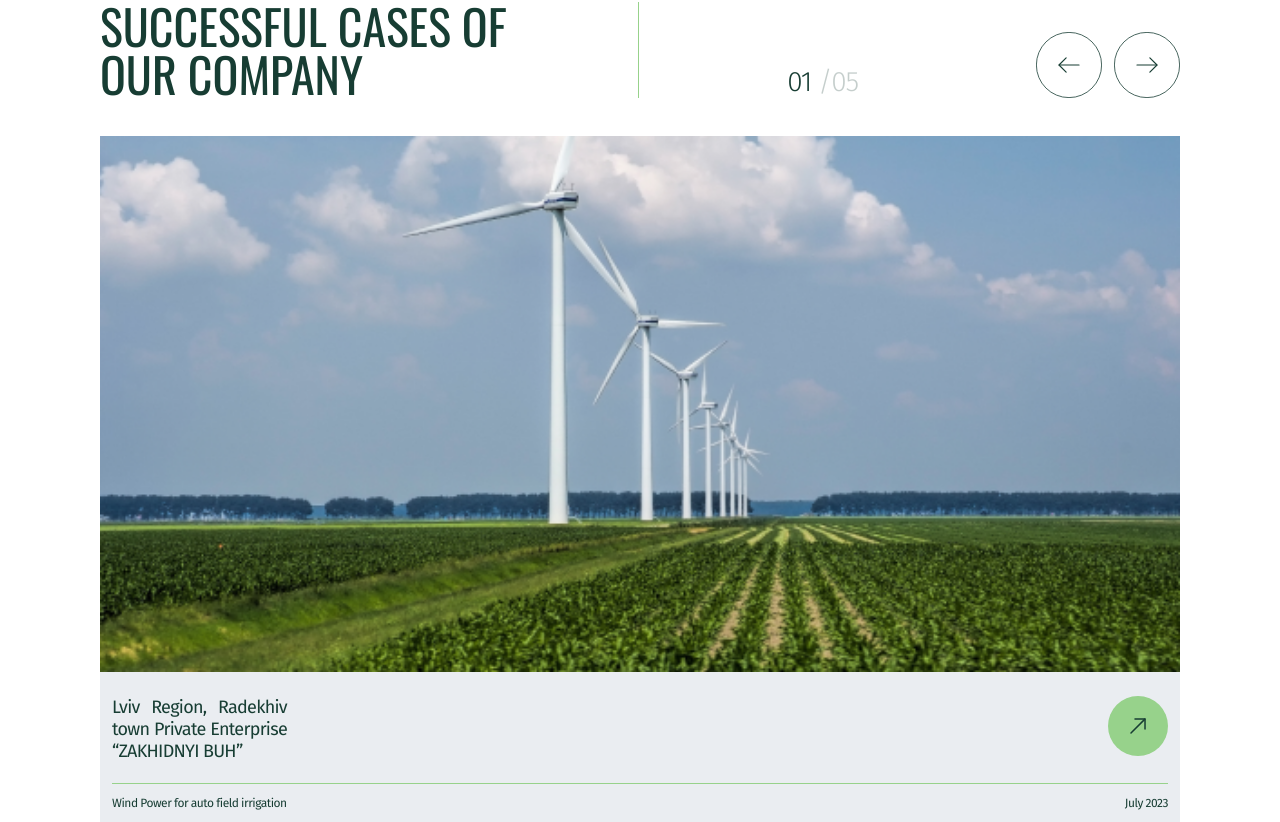
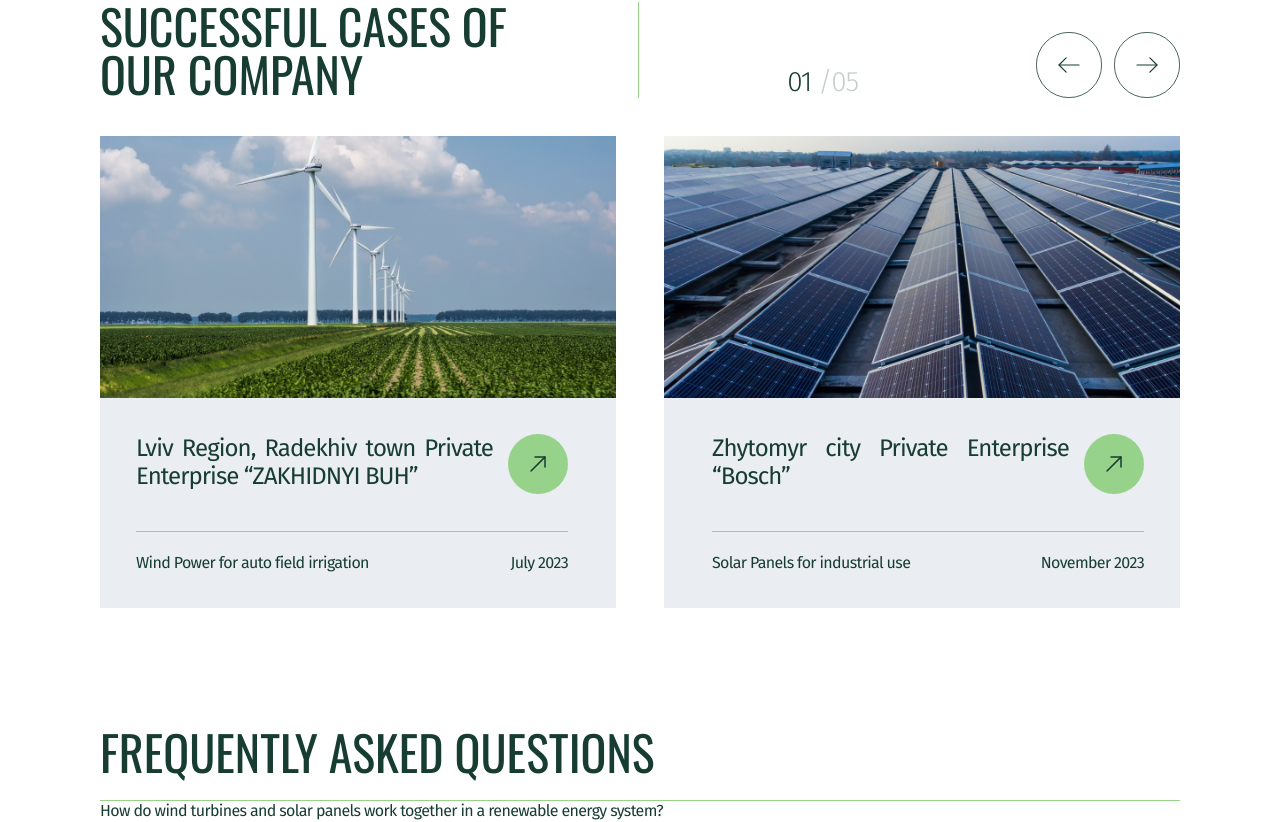
Before and after one commit to lksndr1/softryzen-ecosolution, a React (Create React App) app: page / in a window 1280 px wide. Shown: the part 2555-3377 px from the top of the page. Built offline with nearby package versions, Linux system fonts and the light colour scheme.

Commit message:
Done slider with all styles, media and functionality

```diff
--- a/package.json
+++ b/package.json
@@ -10,6 +10,7 @@
     "react-dom": "^18.3.1",
     "react-scripts": "5.0.1",
     "react-slick": "^0.30.2",
+    "react-swipeable": "^7.0.1",
     "slick-carousel": "^1.8.1",
     "web-vitals": "^2.1.4"
   },
--- a/src/App.js
+++ b/src/App.js
@@ -4,6 +4,7 @@ import Mainsec from './components/main/Mainsec';
 import About from './components/about/About';
 import Electricity from './components/electricity/Electricity';
 import Cases from './components/cases/Cases';
+import Faq from './components/faq/Faq';
 
 function App() {
   return (
@@ -13,6 +14,7 @@ function App() {
       <About />
       <Electricity />
       <Cases />
+      <Faq />
 
     </div>
   );
--- a/src/components/cases/Cases.js
+++ b/src/components/cases/Cases.js
@@ -1,9 +1,6 @@
-import React, { useRef, useState } from 'react';
-import Slider from "react-slick";
+import React, { useState, useEffect } from 'react';
+import { useSwipeable } from 'react-swipeable';
 import './cases.css';
-
-import "slick-carousel/slick/slick.css";
-import "slick-carousel/slick/slick-theme.css";
 
 import slide1 from '../../img/slide-1.png';
 import slide2 from '../../img/slide-2.png';
@@ -12,27 +9,43 @@ import slide4 from '../../img/slide-4.png';
 import slide5 from '../../img/slide-5.png';
 
 const Cases = () => {
-    const sliderRef = useRef(null);
+    // Slider-Cards img and Text
+    const slides = [
+        { img: slide1, slide_address: "Lviv Region, Radekhiv town Private Enterprise “ZAKHIDNYI BUH”", slide_type: "Wind Power for auto field irrigation", slide_date: "July 2023", href: '#first' },
+        { img: slide2, slide_address: "Zhytomyr city Private Enterprise “Bosch”", slide_type: "Solar Panels for industrial use", slide_date: "November 2023", href: '#second' },
+        { img: slide3, slide_address: "Rivne city Private Enterprise “Biotech”", slide_type: "Thermal modules", slide_date: "October 2023", href: '#third' },
+        { img: slide4, slide_address: "Kherson city Private Enterprise “HealthyFarm”", slide_type: "Wind power", slide_date: "September 2021", href: '#fourth' },
+        { img: slide5, slide_address: "Zaporizhia city Private Enterprise “Biotech”", slide_type: "Mini nuclear stations", slide_date: "May 2021", href: '#fifth' },
+    ];
+
+    // Switched between one or two slides-card on page
     const [currentSlide, setCurrentSlide] = useState(0);
+    const [isMobile, setIsMobile] = useState(window.innerWidth <= 767);
 
-    const settings = {
-        dots: false,
-        infinite: true,
-        speed: 500,
-        slidesToShow: 1,
-        slidesToScroll: 1,
-        afterChange: (index) => setCurrentSlide(index)
+    useEffect(() => {
+        const handleResize = () => {
+            setIsMobile(window.innerWidth <= 767);
         };
 
-    const images = [slide1, slide2, slide3, slide4, slide5];
+        window.addEventListener('resize', handleResize);
+        return () => window.removeEventListener('resize', handleResize);
+    }, []);
 
-    const next = () => {
-        sliderRef.current.slickNext();
+    // Arrows
+    const nextSlide = () => {
+        setCurrentSlide((prevSlide) => (prevSlide + (isMobile ? 1 : 2)) % slides.length);
     };
 
-    const prev = () => {
-        sliderRef.current.slickPrev();
+    const prevSlide = () => {
+        setCurrentSlide((prevSlide) => (prevSlide - (isMobile ? 1 : 2) + slides.length) % slides.length);
     };
+
+    const handlers = useSwipeable({
+        onSwipedLeft: nextSlide,
+        onSwipedRight: prevSlide,
+        preventDefaultTouchmoveEvent: true,
+        trackMouse: true,
+    });
 
     return (
         <section className="cases">
@@ -42,61 +55,72 @@ const Cases = () => {
                     <div className="cases-line"></div>
                     <div className="slider-nav">
                         <div className="number-photos">
-                            <p>{`${String(currentSlide + 1).padStart(2, '0')}`} <span className="number-photos-grey">/{`${String(images.length).padStart(2, '0')}`}</span></p>
+                            <p>{String(currentSlide + 1).padStart(2, '0')} <span className="number-photos-grey">/{String(slides.length).padStart(2, '0')}</span></p>
                         </div>
                         <div className="arrows">
-                            <div className="arrow-left" onClick={prev}>
+                            <button className="arrow-left" onClick={prevSlide}>
                                 <svg width="84" height="84" viewBox="0 0 84 84" fill="none" xmlns="http://www.w3.org/2000/svg">
                                     <rect x="-0.5" y="0.5" width="83" height="83" rx="41.5" transform="matrix(-1 0 0 1 83 0)" stroke="#173D33"/>
-                                    <path d="M38.3543 32.8935L29.2493 41.9985L38.3543 51.1035" stroke="#173D33" stroke-width="1.5" stroke-miterlimit="10" stroke-linecap="round" stroke-linejoin="round"/>
-                                    <path d="M54.7491 41.9989H29.5041" stroke="#173D33" stroke-width="1.5" stroke-miterlimit="10" stroke-linecap="round" stroke-linejoin="round"/>
+                                    <path d="M38.3543 32.8935L29.2493 41.9985L38.3543 51.1035" stroke="#173D33" strokeWidth="1.5" strokeMiterlimit="10" strokeLinecap="round" strokeLinejoin="round"/>
+                                    <path d="M54.7491 41.9989H29.5041" stroke="#173D33" strokeWidth="1.5" strokeMiterlimit="10" strokeLinecap="round" strokeLinejoin="round"/>
                                 </svg>
-                            </div>
-                            <div className="arrow-right" onClick={next}>
+                            </button>
+                            <button className="arrow-right" onClick={nextSlide}>
                                 <svg width="84" height="84" viewBox="0 0 84 84" fill="none" xmlns="http://www.w3.org/2000/svg" transform="scale(-1, 1)">
                                     <rect x="-0.5" y="0.5" width="83" height="83" rx="41.5" transform="matrix(-1 0 0 1 83 0)" stroke="#173D33"/>
-                                    <path d="M38.3543 32.8935L29.2493 41.9985L38.3543 51.1035" stroke="#173D33" stroke-width="1.5" stroke-miterlimit="10" stroke-linecap="round" stroke-linejoin="round"/>
-                                    <path d="M54.7491 41.9989H29.5041" stroke="#173D33" stroke-width="1.5" stroke-miterlimit="10" stroke-linecap="round" stroke-linejoin="round"/>
+                                    <path d="M38.3543 32.8935L29.2493 41.9985L38.3543 51.1035" stroke="#173D33" strokeWidth="1.5" strokeMiterlimit="10" strokeLinecap="round" strokeLinejoin="round"/>
+                                    <path d="M54.7491 41.9989H29.5041" stroke="#173D33" strokeWidth="1.5" strokeMiterlimit="10" strokeLinecap="round" strokeLinejoin="round"/>
                                 </svg>
+                            </button>
                         </div>
                     </div>
                 </div>
-                </div>
-                <div className="slider-img">
-                    <Slider ref={sliderRef} {...settings}>
-                        {images.map((img, index) => (
-                            <div key={index}>
-                                <img src={img} alt={`Case ${index + 1}`} className="slider-img" />
+                <div className="slider-container" {...handlers}>
+                    {slides.map((slide, index) => (
+                        <div
+                            key={index}
+                            className={`slide-card ${index === currentSlide || (!isMobile && index === (currentSlide + 1) % slides.length) ? 'active' : ''}`}
+                            style={{ display: index === currentSlide || (!isMobile && index === (currentSlide + 1) % slides.length) ? 'block' : 'none' }}
+                        >
+                            <img src={slide.img} className="slider-img" alt={`Slide ${index + 1}`} />
                             <div className="slide-description">
                                 <div className="slide-address-arrow">
                                     <div className="slide-address">
-                                            <p>Lviv Region, Radekhiv town Private Enterprise “ZAKHIDNYI BUH”</p>
+                                        <p>{slide.slide_address}</p>
                                     </div>
-                                        <div className="slide-arrow">
+                                    <button className="slide-arrow">
+                                        <a href={slide.href} target="_blank" rel="noopener noreferrer">
                                             <svg width="60" height="60" viewBox="0 0 60 60" fill="none" xmlns="http://www.w3.org/2000/svg">
                                                 <rect width="60" height="60" rx="30" fill="#97D28B" />
-                                                <path d="M26.9976 22.9867L37.0125 22.9867L37.0125 33.0017" stroke="#173D33" stroke-width="1.5" stroke-miterlimit="10" stroke-linecap="round" stroke-linejoin="round" />
-                                                <path d="M22.9888 37.0109L36.8728 23.1269" stroke="#173D33" stroke-width="1.5" stroke-miterlimit="10" stroke-linecap="round" stroke-linejoin="round" />
+                                                <path d="M26.9976 22.9867L37.0125 22.9867L37.0125 33.0017" stroke="#173D33" strokeWidth="1.5" strokeMiterlimit="10" strokeLinecap="round" strokeLinejoin="round" />
+                                                <path d="M22.9888 37.0109L36.8728 23.1269" stroke="#173D33" strokeWidth="1.5" strokeMiterlimit="10" strokeLinecap="round" strokeLinejoin="round" />
                                             </svg>
-                                        </div>
+                                        </a>
+                                    </button>
                                 </div>
                                 <div className="slider-line"></div>
                                 <div className="slide-type-date">
                                     <div className="slide-type">
-                                            <p>Wind Power for auto field irrigation</p>
+                                        <p>{slide.slide_type}</p>
                                     </div>
                                     <div className="slide-date">
-                                            <p>July 2023</p>
+                                        <p>{slide.slide_date}</p>
                                     </div>
                                 </div>
                             </div>
                         </div>
                     ))}
-                    </Slider>
                 </div>
             </div>
         </section>
     );
-}
+};
 
 export default Cases;
+
+
+<div className="slide-description">
+    <div className="slide-address-arrow"></div>
+    <div className="slider-line"></div>
+    <div className="slide-type-date"></div>
+</div>
--- a/src/components/cases/cases.css
+++ b/src/components/cases/cases.css
@@ -1,5 +1,3 @@
-@import "~slick-carousel/slick/slick.css";
-@import "~slick-carousel/slick/slick-theme.css";
 
 .cases-heading {
     margin-right: 70px;
@@ -54,8 +52,11 @@
 }
 
 .slide-description {
+    display: flex;
+    flex-direction: column;
+    height: 150px;
     background-color: #eaedf1;
-    padding: 24px 12px 12px;
+    padding: 24px 12px 0 12px;
 }
 
 .slide-address-arrow {
@@ -79,13 +80,15 @@
     width: 100%;
     height: 1px;
     background: #97d28b;
-    margin-top: 21px;
+    margin-top: auto;
+    margin-bottom: 0px;
 }
 
 .slide-type-date {
     display: flex;
     justify-content: space-between;
-    margin-top: 12px;
+    margin-top: auto;
+    margin-bottom: 12px;
 }
 
 .slide-type-date p {
@@ -118,6 +121,60 @@
         margin-bottom: 0;
         width: 50%;
     }
+
+    .slider-container {
+        position: relative;
+        overflow: hidden;
+        width: 100%;
+        display: flex;
+        justify-content: center;
+    }
+
+    .slide-card {
+        flex: 0 0 100%;
+        max-width: 100%;
+        transition: transform 0.5s ease-in-out;
+        display: none;
+    }
+
+    .slide-card.active {
+        display: block;
+    }
+
+    .slider-img {
+        width: 100%;
+        height: auto;
+    }
+
+    .slider-container {
+        display: flex;
+        gap: 24px;
+    }
+
+    .slide-card {
+        flex: 0 0 calc(50% - 12px);
+        max-width: calc(50% - 12px);
+    }
+
+    .slide-card.active {
+        display: block;
+    }
+
+    .slide-address{
+        width: 195px;
+    }
+
+    .slide-address p {
+        font-size: 20px;
+    }
+
+    .slide-description {
+        height: 154px;
+    }
+
+    .slide-type-date p {
+        font-size: 14px;
+    }
 }
 
 @media (min-width: 1280px) {
@@ -128,4 +185,35 @@
     .slider-nav {
         padding-left: 137px;
     }
+
+    .slider-container {
+        gap: 48px;
+    }
+
+    .slide-description {
+        height: 210px;
+        padding: 36px 48px 0 48px;
+    }
+
+    .slide-address{
+        width: 357px;
+    }
+
+    .slide-address p {
+        font-size: 24px;
+    }
+
+    .slider-line {
+        margin-top: auto;
+        margin-bottom: -12px;
+    }
+
+    .slide-type-date {
+        margin-top: auto;
+        margin-bottom: 36px;
+    }
+
+    .slide-type-date p {
+        font-size: 16px;
+    }
 }
--- /dev/null
+++ b/src/components/faq/Faq.js
@@ -0,0 +1,27 @@
+import './faq.css';
+
+const Faq = () => {
+    return (
+        <section className="faq">
+            <div className="container">
+                <div className="faq-grid-container">
+                    <h2 className="faq-heading">Frequently Asked Questions</h2>
+                    <div className="answer-question-container">
+                    <div className="aq-block">
+                        <div className="question">
+                            <div className="plus-minus"></div>
+                            <p>How do wind turbines and solar panels work together in a renewable energy system?</p>
+                        </div>
+                        <div className="answer">
+
+                        </div>
+                    </div>
+
+                    </div>
+                </div>
+            </div>
+        </section>
+    );
+}
+
+export default Faq;
--- /dev/null
+++ b/src/components/faq/faq.css
@@ -0,0 +1,4 @@
+
+.aq-block{
+    border-top: 1px solid #97d28b;
+}
```
Also changed, not shown: 1 other file (tests, documents, lock files or other folders). Lines whose indentation alone changed are shown as unchanged.
